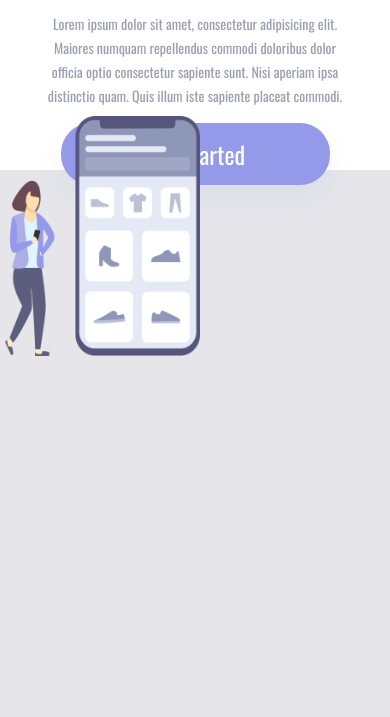
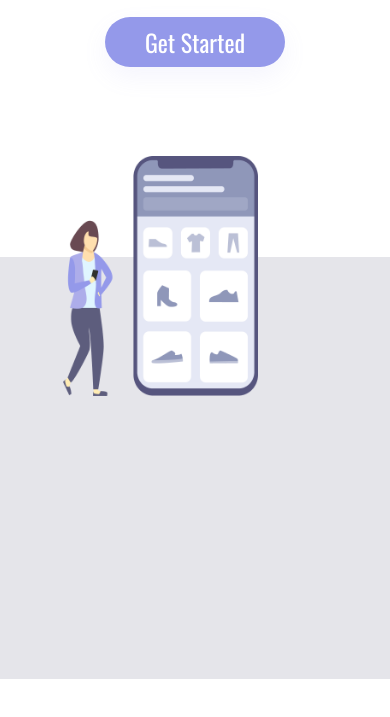
Before and after one commit to bianncalopes/Projeto-shopping, a plain HTML site: page index.html in a window 390 px wide. Shown: the part 165-882 px from the top of the page. After the commit the page ends 844 px from the top, so only its background shows below. Drawn offline with nearby package versions, Linux system fonts and the light colour scheme.

Commit message:
adicionando imagem

```diff
--- a/styles.css
+++ b/styles.css
@@ -182,3 +182,41 @@ header {
     }
 
 }
+
+@media screen and (max-width:820px) {
+
+p {
+    display:none;
+}
+a {
+   display:none;
+
+}
+
+.container-left {
+ width: 100%;
+ height: 50%;
+}
+
+.container-right {
+    width: auto;
+    height: 50vh;
+}
+
+img {
+    margin: 110px 2px 10px;
+
+}
+
+button {
+    width: 180px;
+    height: 50px;
+    margin-top:20px;
+
+
+}
+
+
+
+
+}
```
Also changed, not shown: IMG/Shopping.png (added).
